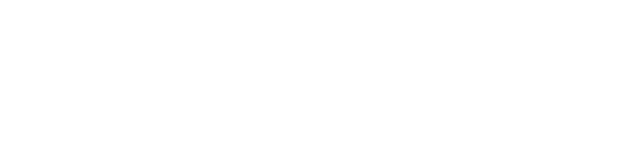
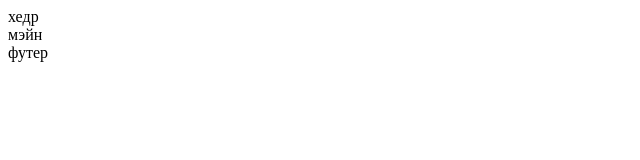
Before and after one commit to evvs/layout-designer-project-lvl1, a plain HTML site: page src/index.html in a window 1280 px wide. Shown: the whole page, without its empty margins (0-640 px from the left). Drawn offline with Linux system fonts and the light colour scheme; files that its build step writes are made by us from their sources.

Commit message:
made template

```diff
--- a/src/index.html
+++ b/src/index.html
@@ -9,6 +9,8 @@
     <link rel="stylesheet" href="styles/style.css">
 </head>
 <body>
-
+    <header>хедр</header>
+    <main>мэйн</main>
+    <footer>футер</footer>
 </body>
 </html>
```
